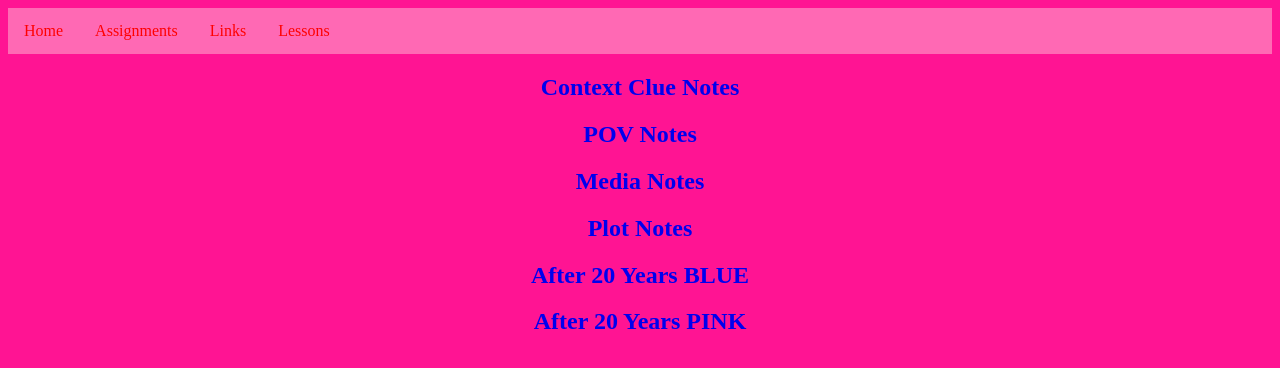
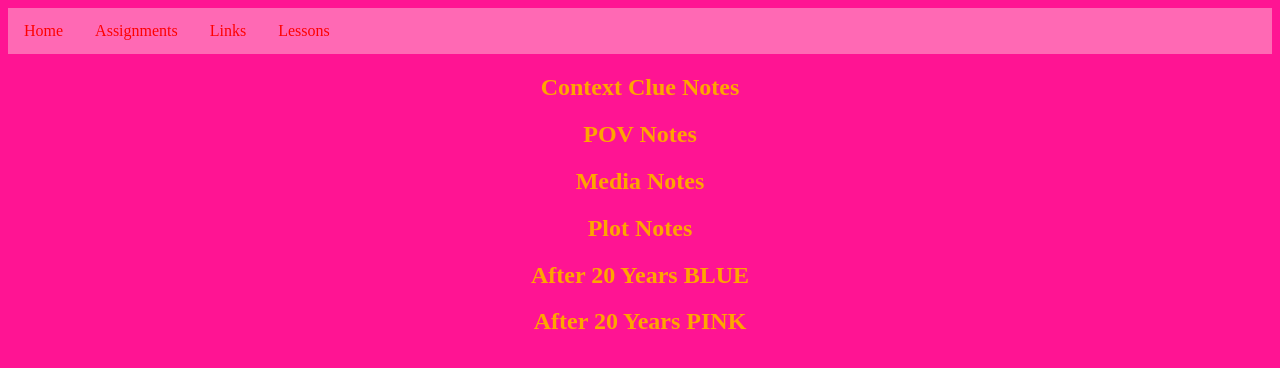
Before and after one commit to Callahan-Classroom/links, a plain HTML site: page index.htm in a window 1280 px wide. Drawn offline with Linux system fonts and the light colour scheme.

Commit message:
Update index.htm

```diff
--- a/index.htm
+++ b/index.htm
@@ -12,11 +12,11 @@
       <li><a href="https://callahan-classroom.github.io/links">Links</a></li>
       <li><a href="https://callahan-classroom.github.io/lessons">Lessons</a></li>
     </ul>
-    <h2><a href="https://docs.google.com/document/d/13BCqZCB3x1oPq7mqypUZ4worJZA3Pqn4NIxD06UUsWI/edit?ts=581203a7">Context Clue Notes</a></h2>
-    <h2><a href="https://docs.google.com/document/d/1k2EFo3n3FelTeFHDZMXlGjqKPG_83LrSi5HnS13tvyg/edit?ts=58120403">POV Notes</a></h2>
-    <h2><a href="https://docs.google.com/document/d/194cvZEl_mEDnKFybQX3pyckJEaSlePfBC3oUz7uxEjc/edit?ts=58120424">Media Notes</a></h2>
-    <h2><a href="https://docs.google.com/document/d/1NRynV4ktWqGQ1Aze-vjgY1YAhEgCxVM5ZXaegjsWz-I/edit?ts=581203c1">Plot Notes</a></h2>
-    <h2><a href="https://docs.google.com/document/d/1x5aL9KKgNBbL1DACnvX-Lt2HjdAf6YriBCSVcTTBfzM/edit?ts=5818a374">After 20 Years BLUE</a></h2>
-    <h2><a href="https://docs.google.com/document/d/1t6esXNGZsTptXeFyoIgvm7hA9bo8Vk3zx3T7IE-tpCs/edit">After 20 Years PINK</a></h2>
+    <h2><a style="text-decoration:none;color:orange;" href="https://docs.google.com/document/d/13BCqZCB3x1oPq7mqypUZ4worJZA3Pqn4NIxD06UUsWI/edit?ts=581203a7">Context Clue Notes</a></h2>
+    <h2><a style="text-decoration:none;color:orange;" href="https://docs.google.com/document/d/1k2EFo3n3FelTeFHDZMXlGjqKPG_83LrSi5HnS13tvyg/edit?ts=58120403">POV Notes</a></h2>
+    <h2><a style="text-decoration:none;color:orange;" href="https://docs.google.com/document/d/194cvZEl_mEDnKFybQX3pyckJEaSlePfBC3oUz7uxEjc/edit?ts=58120424">Media Notes</a></h2>
+    <h2><a style="text-decoration:none;color:orange;" href="https://docs.google.com/document/d/1NRynV4ktWqGQ1Aze-vjgY1YAhEgCxVM5ZXaegjsWz-I/edit?ts=581203c1">Plot Notes</a></h2>
+    <h2><a style="text-decoration:none;color:orange;" href="https://docs.google.com/document/d/1x5aL9KKgNBbL1DACnvX-Lt2HjdAf6YriBCSVcTTBfzM/edit?ts=5818a374">After 20 Years BLUE</a></h2>
+    <h2><a style="text-decoration:none;color:orange;" href="https://docs.google.com/document/d/1t6esXNGZsTptXeFyoIgvm7hA9bo8Vk3zx3T7IE-tpCs/edit">After 20 Years PINK</a></h2>
   </body>
 </html>
```
